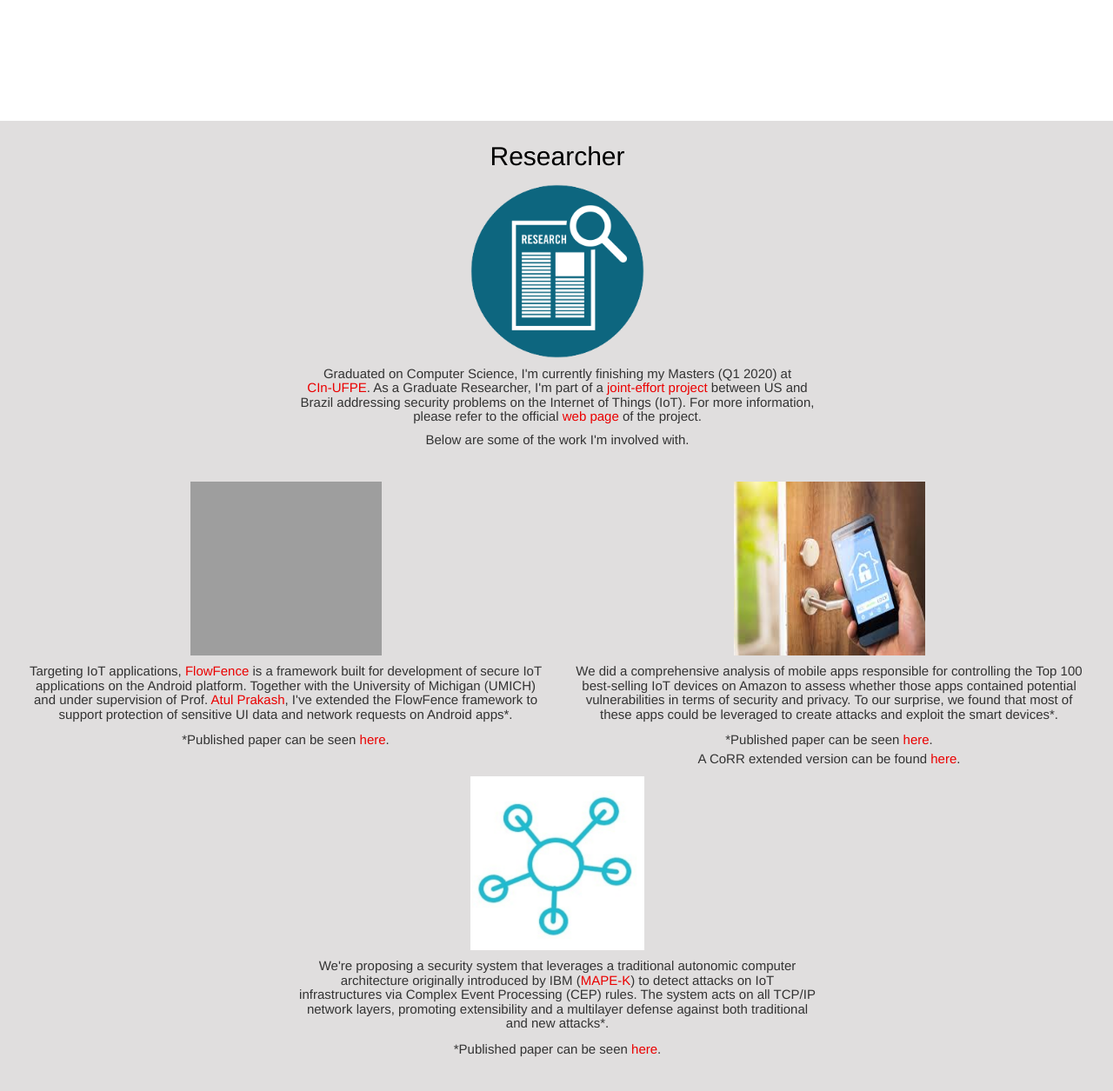
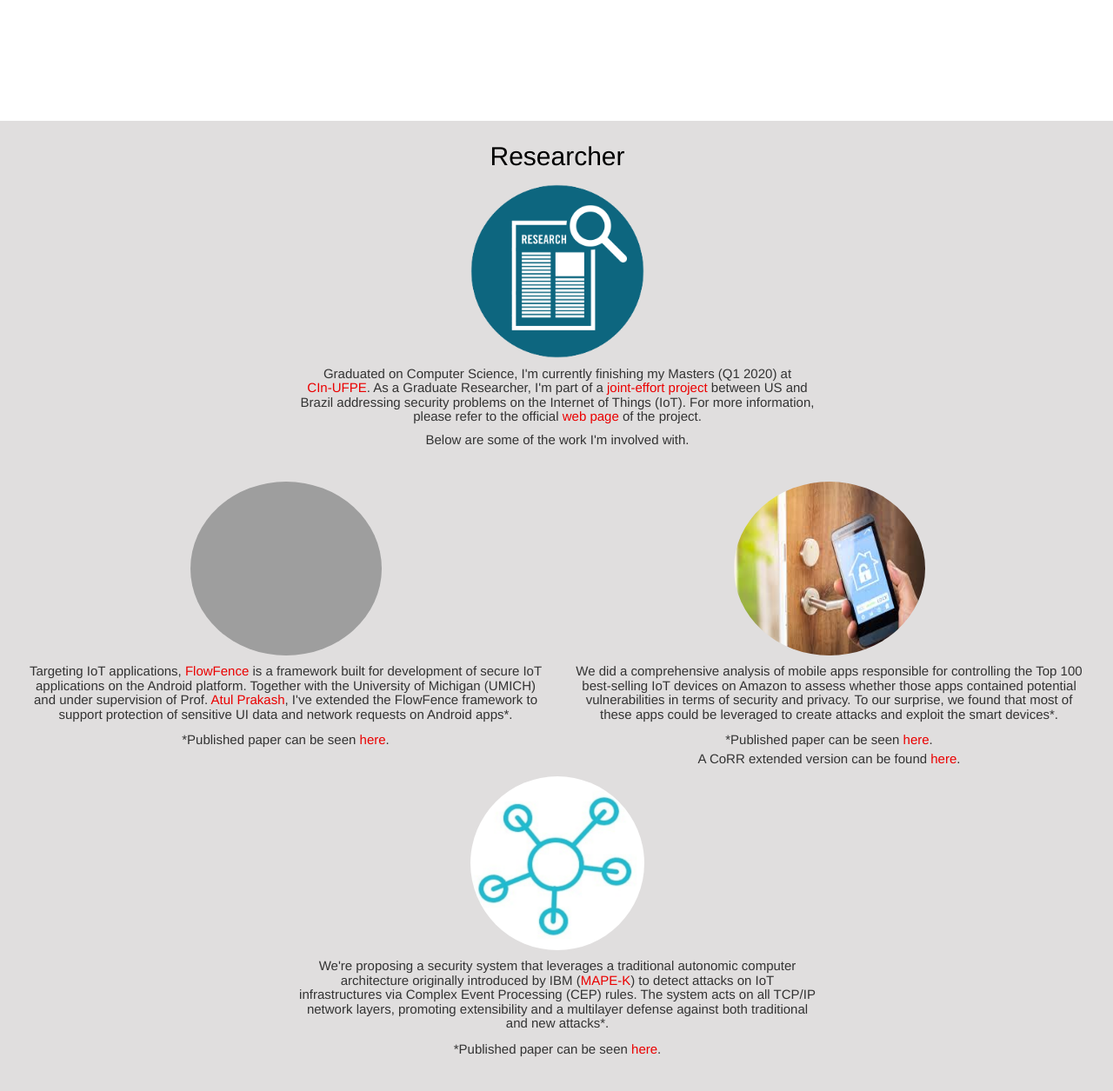
Before and after one commit to davinomjr/davinomjr.github.io, a Jekyll site: the page built from index.md, in a window 1280 px wide and 1400 px high, scrolled down 1811 px. Shown: the top 1255 px of the window at 87% size. Built offline with Jekyll 4.4.1, drawn with Linux system fonts in a browser that asks for light colours; grey boxes are pictures that could not be loaded.

Commit message:
Rounding images

```diff
--- a/assets/css/site.css
+++ b/assets/css/site.css
@@ -377,3 +377,7 @@ body{
     border-color: transparent !important;
     border-top: white !important;
 }
+
+.round-image{
+    border-radius: 50% !important;
+}
--- a/index.md
+++ b/index.md
@@ -142,7 +142,7 @@ layout: default
                         <p style="font-size:30px; color: black">Researcher</p>
                     </div>
                     <div class="col-md-12">
-                        <img src="/assets/images/research.jpg" class="centered-img" alt="research icon" />
+                        <img src="/assets/images/research.jpg" class="centered-img round-image" alt="research icon" />
                     </div>
                 </div>
                 <div class="row">
@@ -160,7 +160,7 @@ layout: default
                 <div class="row" style="margin-top:30px;">
                     <div class="col-md-12">
                         <div class="col-md-6">
-                            <img src="/assets/images/smart-home-iot.jpg" class="centered-img w-220 h-220" alt="smart-home image" />
+                            <img src="/assets/images/smart-home-iot.jpg" class="centered-img w-220 h-220 round-image" alt="smart-home image" />
                             <h4>
                                 Targeting IoT applications,
                                 <a href="https://github.com/earlence/FlowFence_Release">FlowFence</a> is a
@@ -174,7 +174,7 @@ layout: default
                             </p>
                         </div>
                         <div class="col-md-6">
-                            <img src="/assets/images/iot-security-app.jpeg" class="centered-img w-220 h-220" alt="iot android image" />
+                            <img src="/assets/images/iot-security-app.jpeg" class="centered-img w-220 h-220 round-image" alt="iot android image" />
                             <h4>
                                 We did a comprehensive analysis of mobile apps responsible for controlling the Top 100 best-selling IoT devices
                                 on Amazon to assess whether those apps contained potential
@@ -189,7 +189,7 @@ layout: default
                     </div>
                     <div class="col-md-12 m-t-30">
                         <div class="col-md-6 col-md-push-3">
-                            <img src="/assets/images/iot-flows.png" class="centered-img w-200 h-220" alt="IoT-Flows image" />
+                            <img src="/assets/images/iot-flows.png" class="centered-img w-200 h-220 round-image" alt="IoT-Flows image" />
                             <h4>
                                 We're proposing a security system that leverages a traditional autonomic computer architecture originally introduced by IBM (<a href="https://www-03.ibm.com/autonomic/pdfs/AC%20Blueprint%20White%20Paper%20V7.pdf">MAPE-K</a>) to detect attacks on IoT infrastructures via Complex Event Processing (CEP) rules. The system acts on all TCP/IP network layers, promoting extensibility and a multilayer defense against both traditional and new attacks*.
                             </h4>
```
